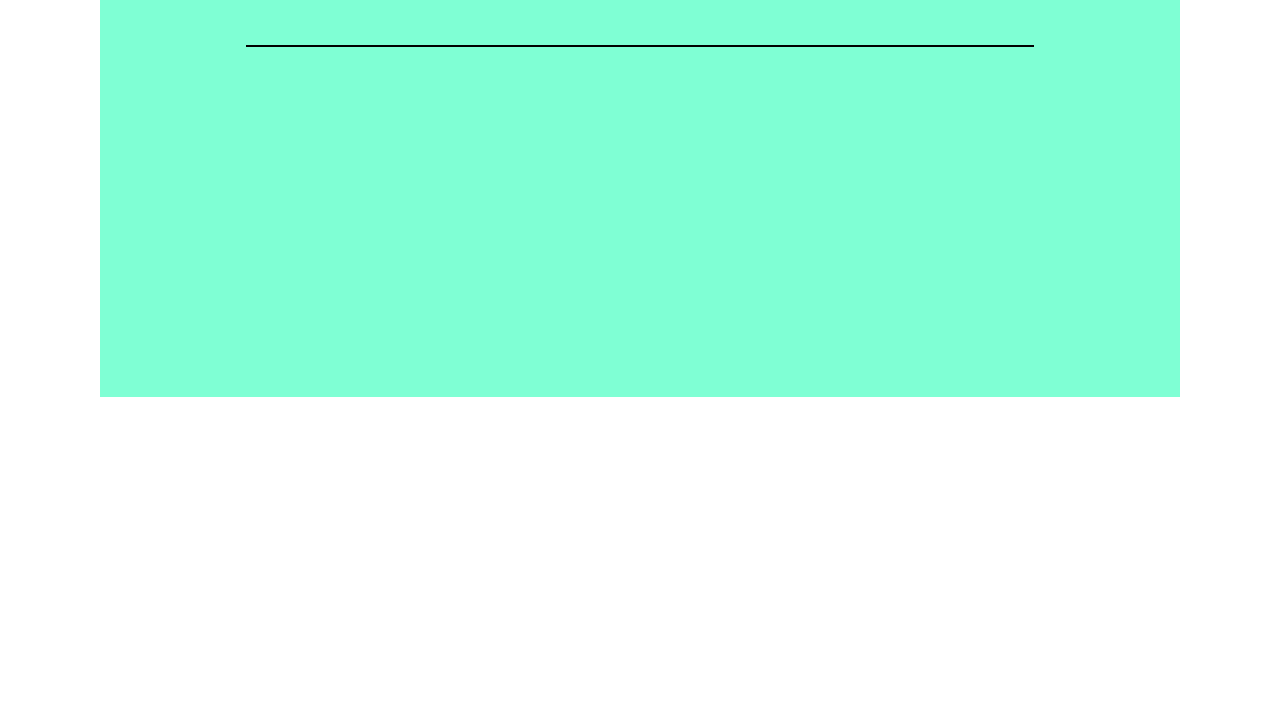
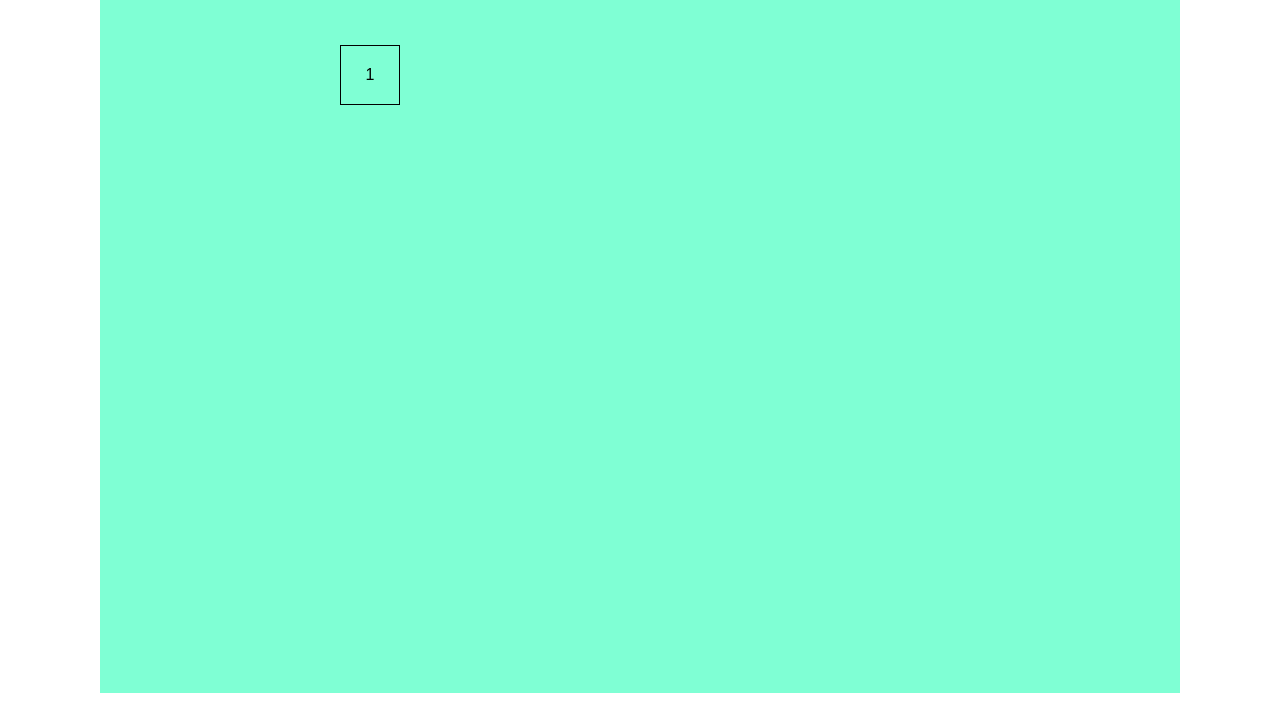
Before and after one commit to AndreaMinelli/js-campominato-grid, a plain HTML site: page index.html in a window 1280 px wide. Shown: the part 83-800 px from the top of the page. Drawn offline with Linux system fonts and the light colour scheme.

Commit message:
Creata tabella e impostate celle

```diff
--- a/css/style.css
+++ b/css/style.css
@@ -55,7 +55,23 @@ img{
 /* Table */
 
 #table {
-    width: 80%;
+    width: 600px;
+    height: 600px;
     margin: 0 auto;
+    display: flex;
+    flex-wrap: wrap;
+    align-content: flex-start;
+}
+
+#table .cell{
+    width: calc(100% / 10);
+    height: calc(100% / 10);
     border: 1px solid black;
+    display: flex;
+    align-items: center;
+    justify-content: center;
 }
+
+#table .cell.clicked{
+    background-color: dodgerblue;
+}
--- a/index.html
+++ b/index.html
@@ -24,7 +24,9 @@
         </div>
       </header>
       <main>
-        <div id="table"></div>
+        <div id="table">
+          <div class="cell">1</div>
+        </div>
       </main>
     </div>
   </body>
```
